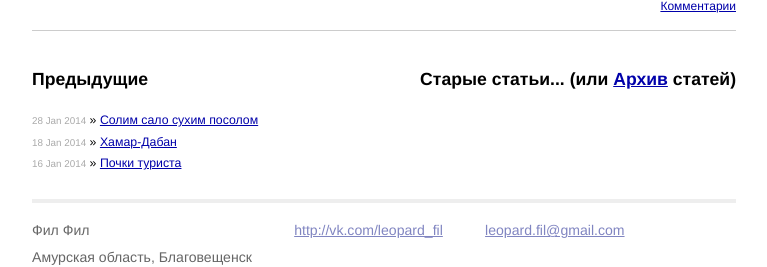
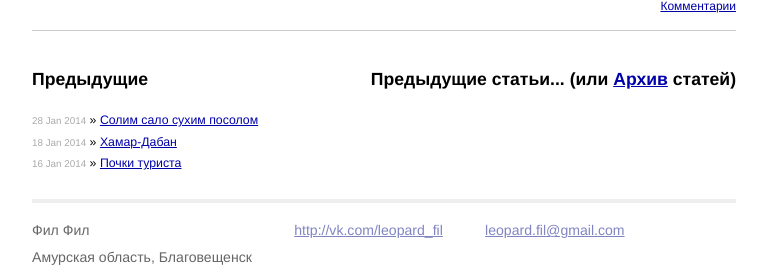
Before and after one commit to ivan-placid/demo, a Jekyll site: the page built from index.html, in a window 1280 px wide and 900 px high, scrolled down 5186 px, cut to the strip 561-828 px from the top of the window. Shown: the whole strip, without its empty margins (256-1023 px from the left). Built offline with Jekyll 4.4.1, drawn with Linux system fonts in a browser that asks for light colours; some web fonts are replaced; Markdown is read by kramdown in place of the engine named in the settings.

Commit message:
Update index.html

```diff
--- a/index.html
+++ b/index.html
@@ -28,7 +28,7 @@
       </ul>
     </div>
     <div class="related_right">
-      <h2>Старые статьи... (или <a href="/archive.html">Архив</a> статей)</h2>
+      <h2>Предыдущие статьи... (или <a href="/archive.html">Архив</a> статей)</h2>
     </div>
   </div>
 </div>
```
